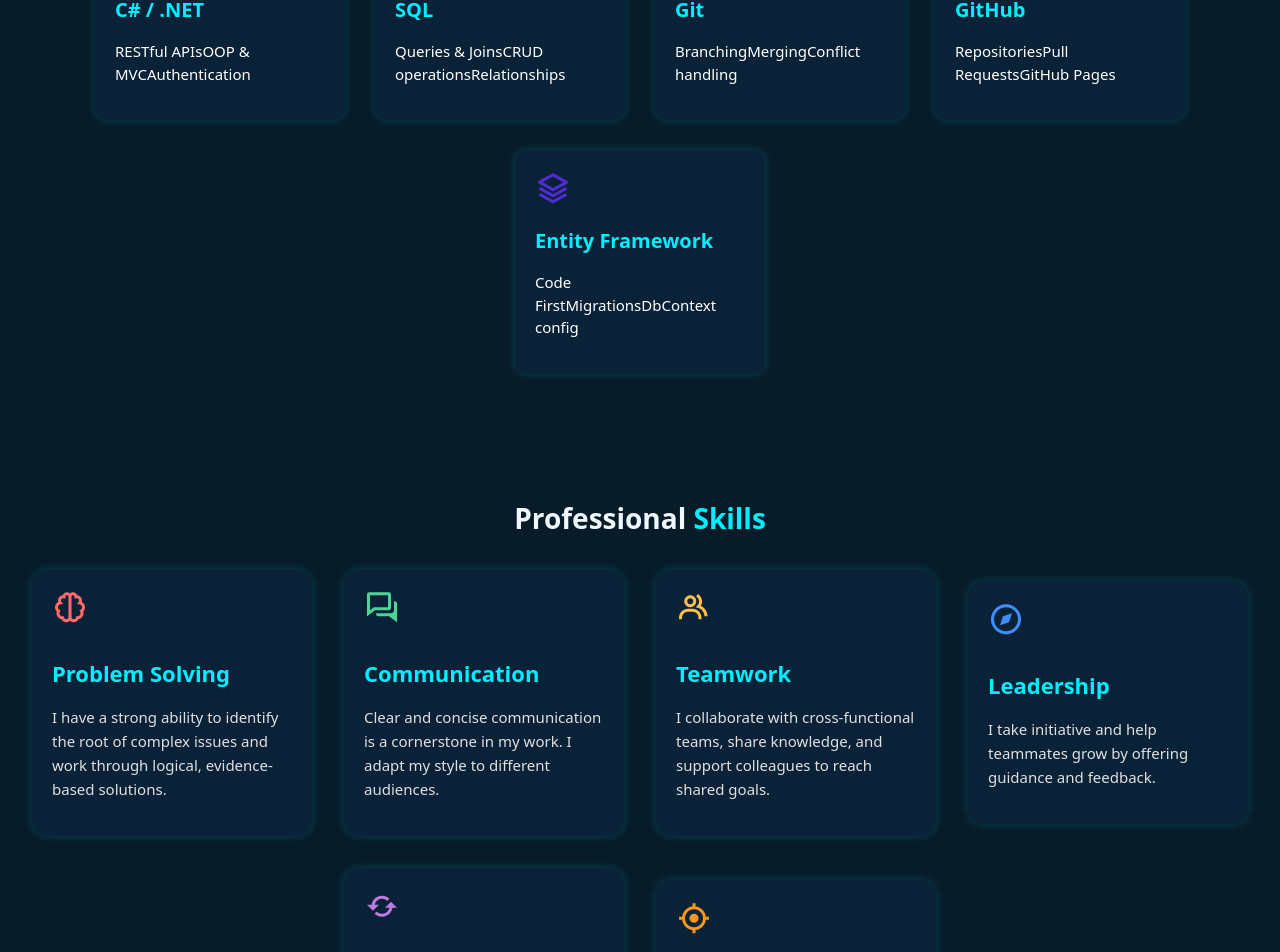
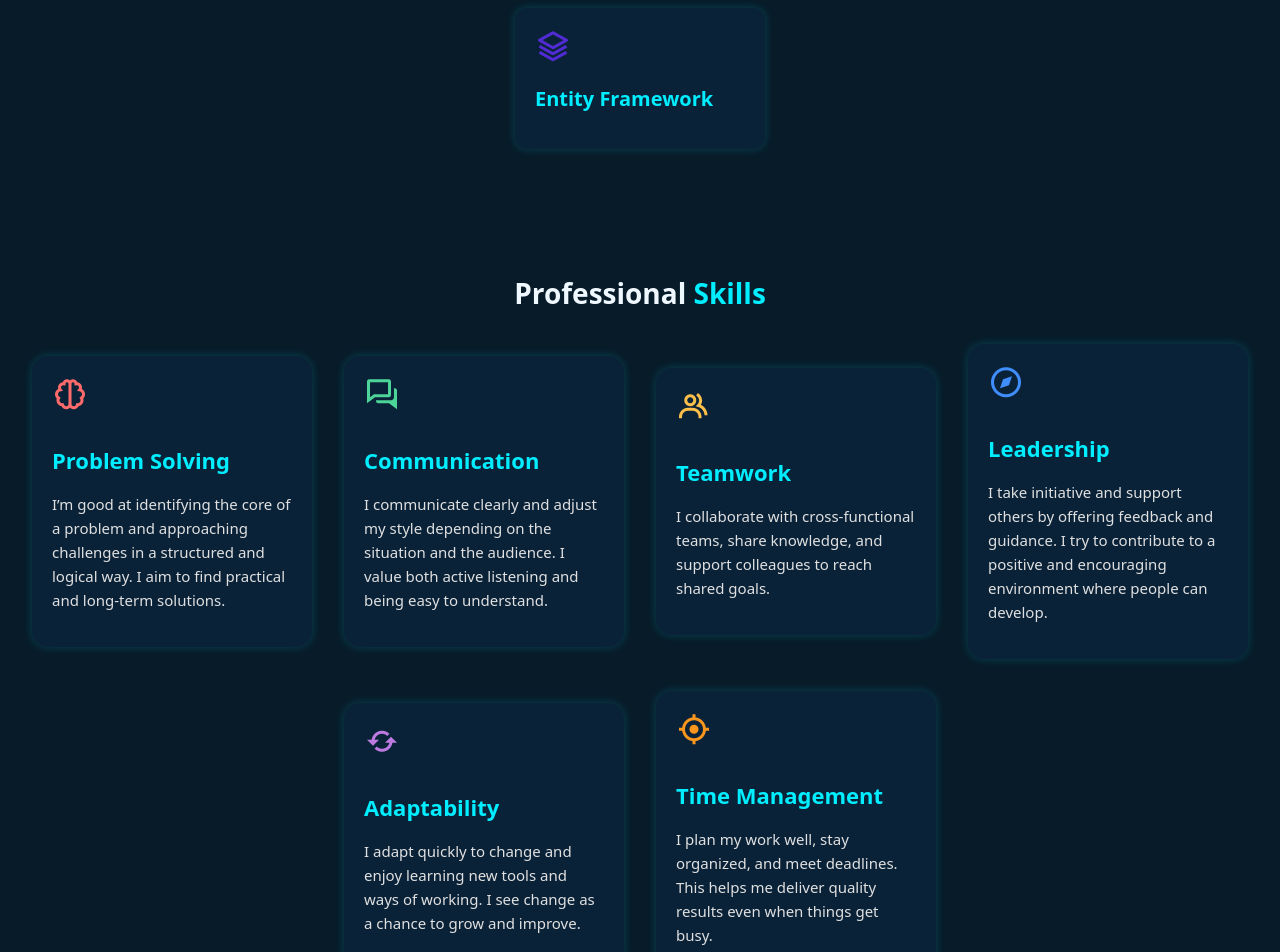
Before and after one commit to MDaskalou/MyNewPortfolio, a React (Vite) app: page / in a window 1280 px wide. Shown: the part 2235-3187 px from the top of the page. Built offline with nearby package versions, Linux system fonts and the light colour scheme.

Commit message:
lite uppdateringar

```diff
--- a/index.html
+++ b/index.html
@@ -5,7 +5,7 @@
     <link rel="icon" type="image/svg+xml" href="/vite.svg" />
     <link href='https://unpkg.com/boxicons@2.1.4/css/boxicons.min.css' rel='stylesheet'>
     <meta name="viewport" content="width=device-width, initial-scale=1.0" />
-    <title>Vite + React</title>
+    <title>Mikael Daskalou | Portfolio</title>
   </head>
   <body>
     <div id="root"></div>
--- a/package.json
+++ b/package.json
@@ -14,8 +14,10 @@
   },
   "dependencies": {
     "@emailjs/browser": "^4.4.1",
+    "i18next": "^25.2.1",
     "react": "^19.1.0",
     "react-dom": "^19.1.0",
+    "react-i18next": "^15.5.2",
     "react-icons": "^5.5.0",
     "react-simple-typewriter": "^5.0.1",
     "swiper": "^11.2.8"
--- a/src/data/professionalSkillsData.js
+++ b/src/data/professionalSkillsData.js
@@ -3,36 +3,44 @@ export const professionalSkillsData = [
         icon: 'bx bx-brain',
         color: '#ff6b6b',
         title: 'Problem Solving',
-        desc: 'I have a strong ability to identify the root of complex issues and work through logical, evidence-based solutions.'
+        desc: 'I’m good at identifying the core of a problem and approaching challenges in a structured and logical way.' +
+            ' I aim to find practical and long-term solutions.'
     },
     {
         icon: 'bx bx-conversation',
         color: '#4dd599',
         title: 'Communication',
-        desc: 'Clear and concise communication is a cornerstone in my work. I adapt my style to different audiences.'
+        desc: 'I communicate clearly and adjust my style depending on the situation and the audience.' +
+            ' I value both active listening and being easy to understand.'
     },
     {
         icon: 'bx bx-group',
         color: '#fcbf49',
         title: 'Teamwork',
-        desc: 'I collaborate with cross-functional teams, share knowledge, and support colleagues to reach shared goals.'
+        desc: 'I collaborate with cross-functional teams, share knowledge, ' +
+            'and support colleagues to reach shared goals.'
     },
     {
         icon: 'bx bx-compass',
         color: '#3f8efc',
         title: 'Leadership',
-        desc: 'I take initiative and help teammates grow by offering guidance and feedback.'
+        desc: 'I take initiative and support others by offering feedback and guidance. ' +
+            'I try to contribute to a positive and encouraging environment where people can develop.'
+
+
     },
     {
         icon: 'bx bx-refresh',
         color: '#bd7be2',
         title: 'Adaptability',
-        desc: 'I embrace change and quickly adjust to new tools and processes.'
+        desc: 'I adapt quickly to change and enjoy learning new tools and ways of working. ' +
+            'I see change as a chance to grow and improve.'
     },
     {
         icon: 'bx bx-target-lock',
         color: '#f8961e',
         title: 'Time Management',
-        desc: 'I prioritize effectively, balance tasks, and deliver results on time.'
+        desc: 'I plan my work well, stay organized, and meet deadlines. ' +
+            'This helps me deliver quality results even when things get busy.'
     }
 ];
--- a/src/data/skillsData.js
+++ b/src/data/skillsData.js
@@ -5,54 +5,45 @@ export const skillsData = [
         icon: 'bx bxl-html5',
         color: '#e34c26',
         title: 'HTML',
-        text: ['Semantic structure', 'Forms & Inputs', 'Accessibility']
     },
     {
         icon: 'bx bxl-css3',
         color: '#264de4',
         title: 'CSS',
-        text: ['Flexbox & Grid', 'Animations', 'Responsive Design']
     },
     {
         icon: 'bx bxl-javascript',
         color: '#f0db4f',
         title: 'JavaScript',
-        text: ['DOM Manipulation', 'Events', 'Functions & Logic']
     },
     {
         icon: 'bx bxl-react',
         color: '#61DBFB',
         title: 'React',
-        text: ['Components', 'Props & State', 'useEffect & Hooks']
     },
     {
         icon: 'bx bx-code-curly',
         color: '#9B4F96',
         title: 'C# / .NET',
-        text: ['RESTful APIs', 'OOP & MVC', 'Authentication']
     },
     {
         icon: 'bx bxs-data',
         color: '#00758F',
         title: 'SQL',
-        text: ['Queries & Joins', 'CRUD operations', 'Relationships']
     },
     {
         icon: 'bx bxl-git',
         color: '#F1502F',
         title: 'Git',
-        text: ['Branching', 'Merging', 'Conflict handling']
     },
     {
         icon: 'bx bxl-github',
         color: '#ffffff',
         title: 'GitHub',
-        text: ['Repositories', 'Pull Requests', 'GitHub Pages']
     },
     {
         icon: 'bx bx-layer',
         color: '#512BD4',
         title: 'Entity Framework',
-        text: ['Code First', 'Migrations', 'DbContext config']
     }
 ];
```
Also changed, not shown: 1 other file (tests, documents, lock files or other folders).
